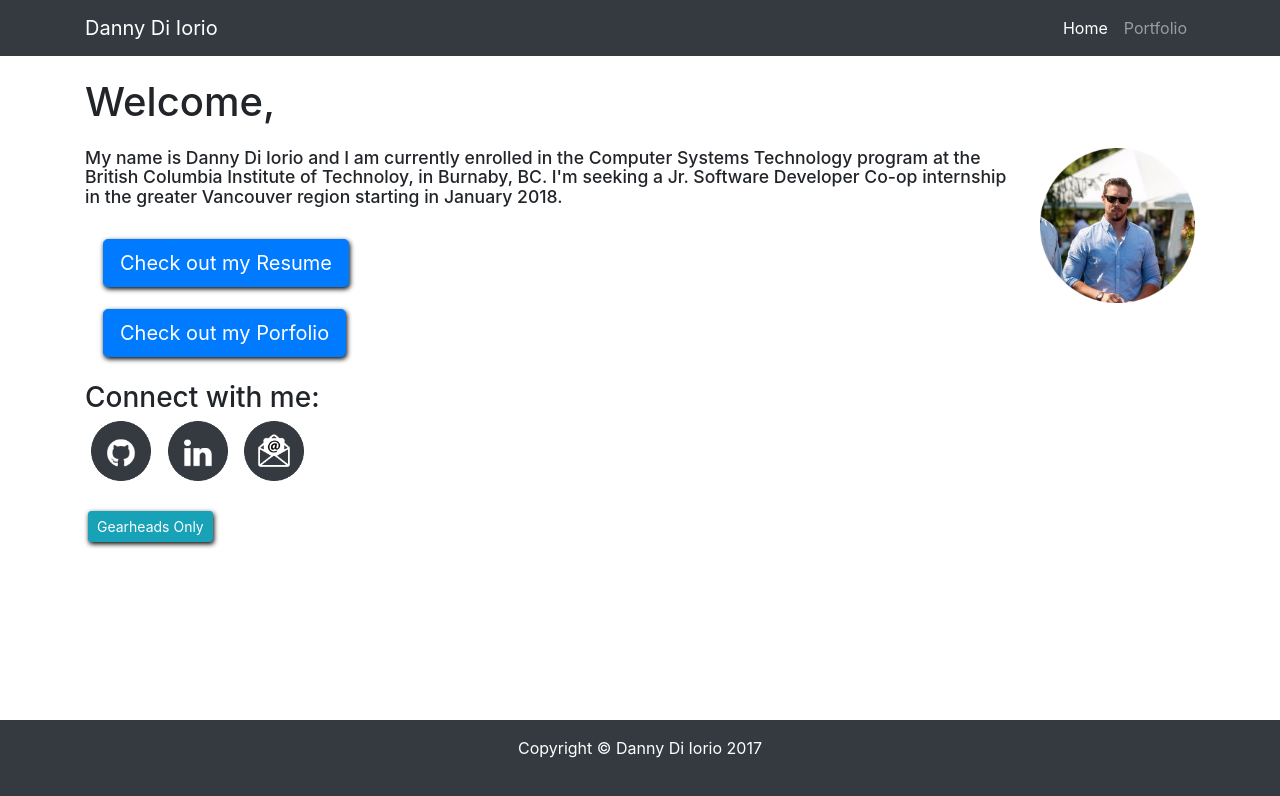
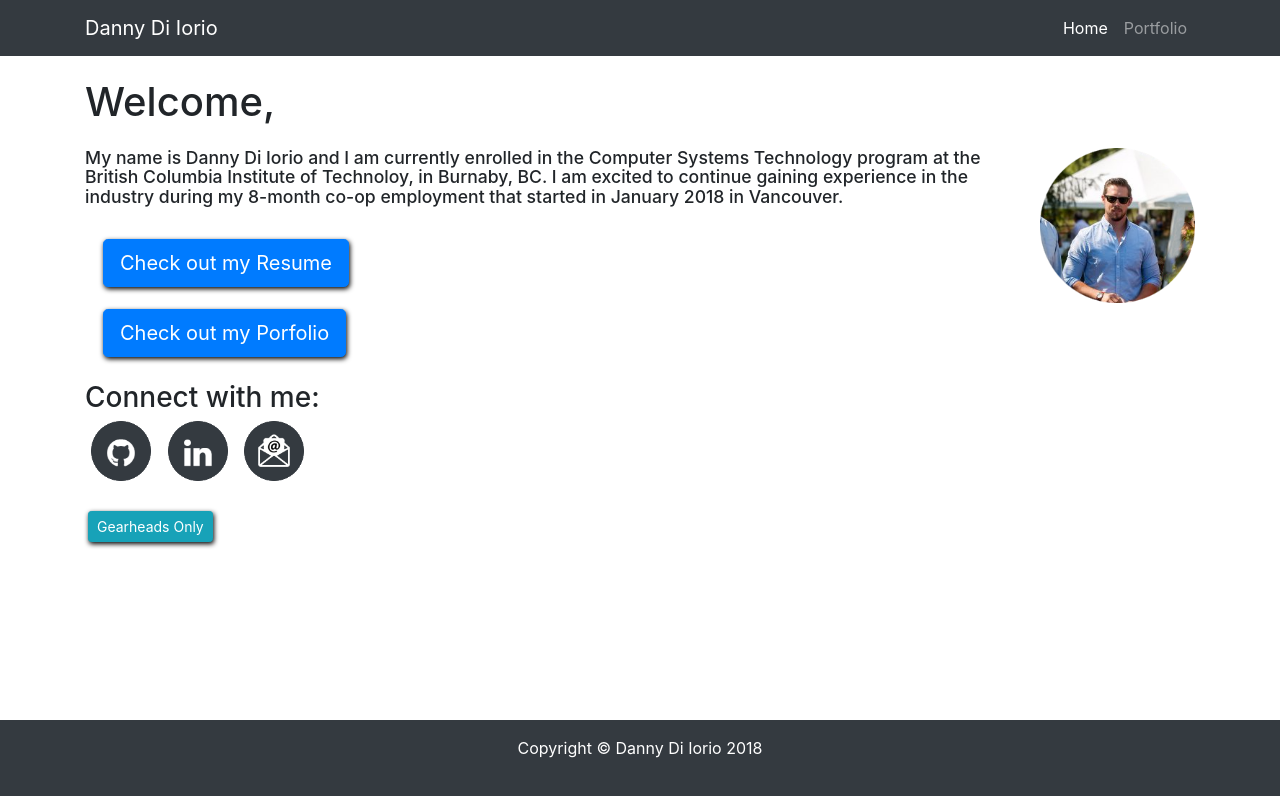
Before and after one commit to ddiiorio/ddiiorio-website, a website: page index.html in a window 1280 px wide. Drawn offline with Linux system fonts and the light colour scheme.

Commit message:
Update footer and home page bio

```diff
--- a/css/style.css
+++ b/css/style.css
@@ -58,7 +58,7 @@ body {
     height: 80px;
 }
 
-/* ---------------- */
+/* ------- Side bar link --------- */
 
 .sidebar {
     position: fixed;
--- a/index.html
+++ b/index.html
@@ -49,7 +49,7 @@
     </div>
     <h6 class="my-4 greeting">
         My name is Danny Di Iorio and I am currently enrolled in the Computer Systems Technology program at the British Columbia Institute of Technoloy, in Burnaby, BC.
-        I'm seeking a Jr. Software Developer Co-op internship in the greater Vancouver region starting in January 2018.
+        I am excited to continue gaining experience in the industry during my 8-month co-op employment that started in January 2018 in Vancouver.
     </h6>
 
     <div class="row">
@@ -93,7 +93,7 @@
 <!-- Footer -->
 <footer class="py-3 bg-dark footer">
     <div class="container">
-        <p class="m-0 text-center text-white">Copyright &copy; Danny Di Iorio 2017</p>
+        <p class="m-0 text-center text-white">Copyright &copy; Danny Di Iorio 2018</p>
     </div>
 </footer>
 
```
Also changed, not shown: portfolio.html (+1 -1 lines).
